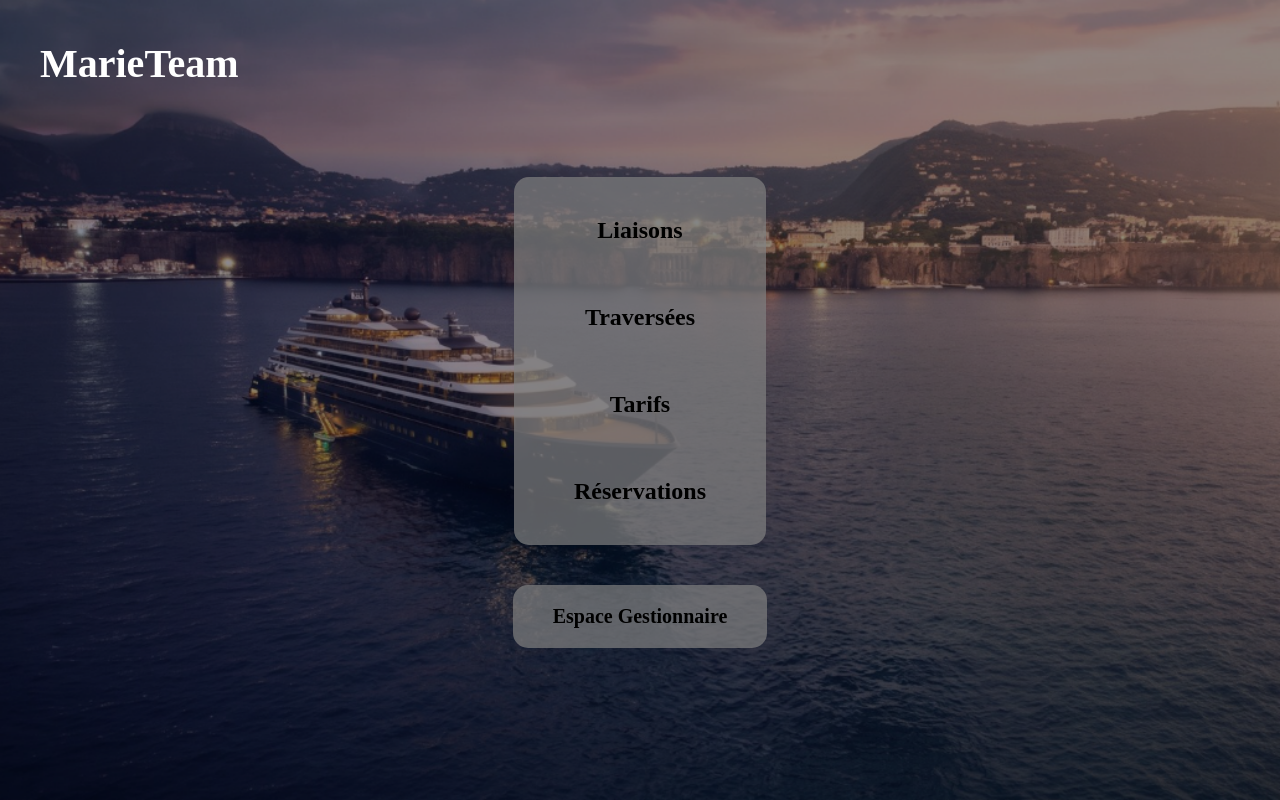
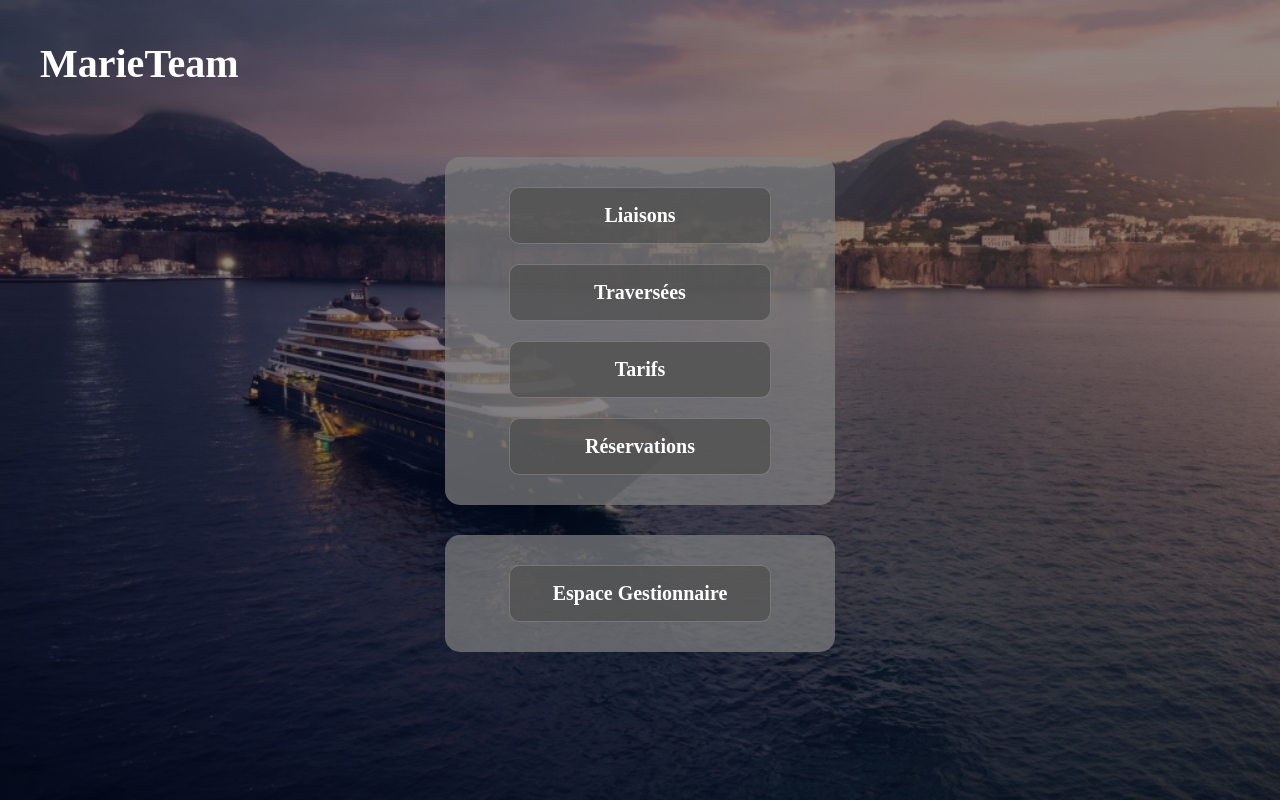
Before and after one commit to leaaclairr/MarieTeam, a plain HTML site: page index.html in a window 1280 px wide. Drawn offline with Linux system fonts and the light colour scheme; a web font is replaced by a local one.

Commit message:
Modification de la page d'accueil

```diff
--- a/accueil/pages_accueil/style.accueil.css
+++ b/accueil/pages_accueil/style.accueil.css
@@ -1,10 +1,10 @@
 body {
     background-image: url("../images_accueil/img.png");
-    background-repeat: no-repeat; /* pour ne pas que l'img soit en mosaique*/
+    background-repeat: no-repeat;
     background-size: cover;
     height: 100vh;
     margin: 0;
-    overflow: hidden; /*pour ne pas avoir la possibilité descroller*/
+    overflow: hidden;
     display: flex;
     flex-direction: column;
     align-items: center;
@@ -17,51 +17,38 @@ body {
         align-self: flex-start;
     }
 
-    .menu {
+    /* Style commun pour le menu et l'espace gestionnaire (blocs agrandis) */
+    .menu, .gestionnaire {
         background-color: rgba(128, 128, 128, 0.7);
-        padding: 40px 60px;
+        padding: 30px 20px; /* Bloc plus grand */
         border-radius: 15px;
         display: flex;
         flex-direction: column;
-        gap: 60px;
+        gap: 20px;
         text-align: center;
-        margin: 50px 0 0 0 ;
+        margin-top: 30px;
+        min-width: 350px; /* Largeur minimale augmentée */
 
         a {
+            display: block;
+            background-color: rgba(80, 80, 80, 0.75); /* Gris transparent un peu plus foncé */
+            padding: 16px 30px;
+            border-radius: 10px;
+            border: 1px solid rgba(255, 255, 255, 0.2); /* Légère bordure élégante */
             text-decoration: none;
-            color: #000000;
-            font-size: 24px;
+            color: #ffffff; /* Texte en blanc pour contraster avec le fond gris foncé */
+            font-size: 20px;
             font-weight: bold;
-            transition: opacity 0.1s;
+            font-family: 'Pochoir Allerta', serif;
+            transition: 0.3s ease;
+            width: 200px;
+            margin: 0 auto;
         }
 
         a:hover {
+            background-color: rgba(50, 50, 50, 0.9); /* Encore un peu plus foncé au survol */
             color: #ffffff;
-            opacity: 1;
-            transition: color 0.5s ease, opacity 0.1s ease;
-        }
-    }
-
-    .gestionnaire {
-        background-color: rgba(128, 128, 128, 0.7);
-        padding: 20px 40px;
-        border-radius: 15px;
-        text-align: center;
-        margin-top : 40px;
-        margin-bottom: 40px;
-
-        a {
-            text-decoration: none;
-            color: #000000;
-            font-size: 20px;
-            font-weight: bold;
-            transition: opacity 0.2s;
-        }
-
-        a:hover {
-            color: #ffffff;
-            opacity: 1;
-            transition: color 0.5s ease, opacity 0.5s ease;
+            transform: translateY(-2px);
         }
     }
 }
--- a/index.html
+++ b/index.html
@@ -3,13 +3,16 @@
 <head>
   <meta charset="utf-8">
   <link rel="stylesheet" href="accueil/pages_accueil/style.accueil.css">
+  <link rel="preconnect" href="https://fonts.googleapis.com">
+  <link rel="preconnect" href="https://fonts.gstatic.com" crossorigin>
+  <link href="https://fonts.googleapis.com/css2?family=Allerta+Stencil&display=swap" rel="stylesheet">
   <title>Accueil MarieTeam</title>
 </head>
 <body>
   <h1>MarieTeam</h1>
 
   <nav class="menu">
-    <a href="">Liaisons</a>
+    <a href="liaison/Liaison.html">Liaisons</a>
     <a href="Traversées/index.html">Traversées</a>
     <a href="tarifs/pages_tarif/index_tarif.html">Tarifs</a>
     <a href="reservation/index.html">Réservations</a>
```
